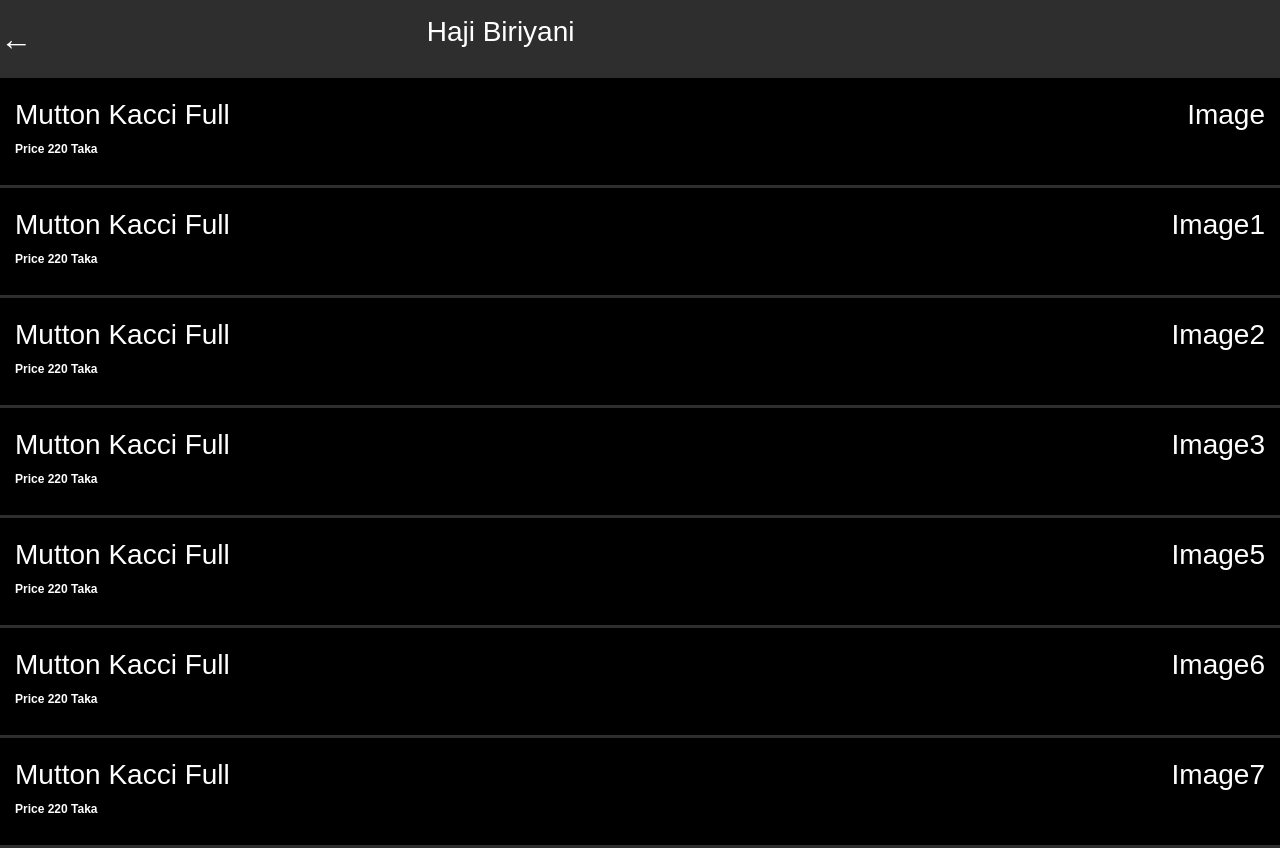
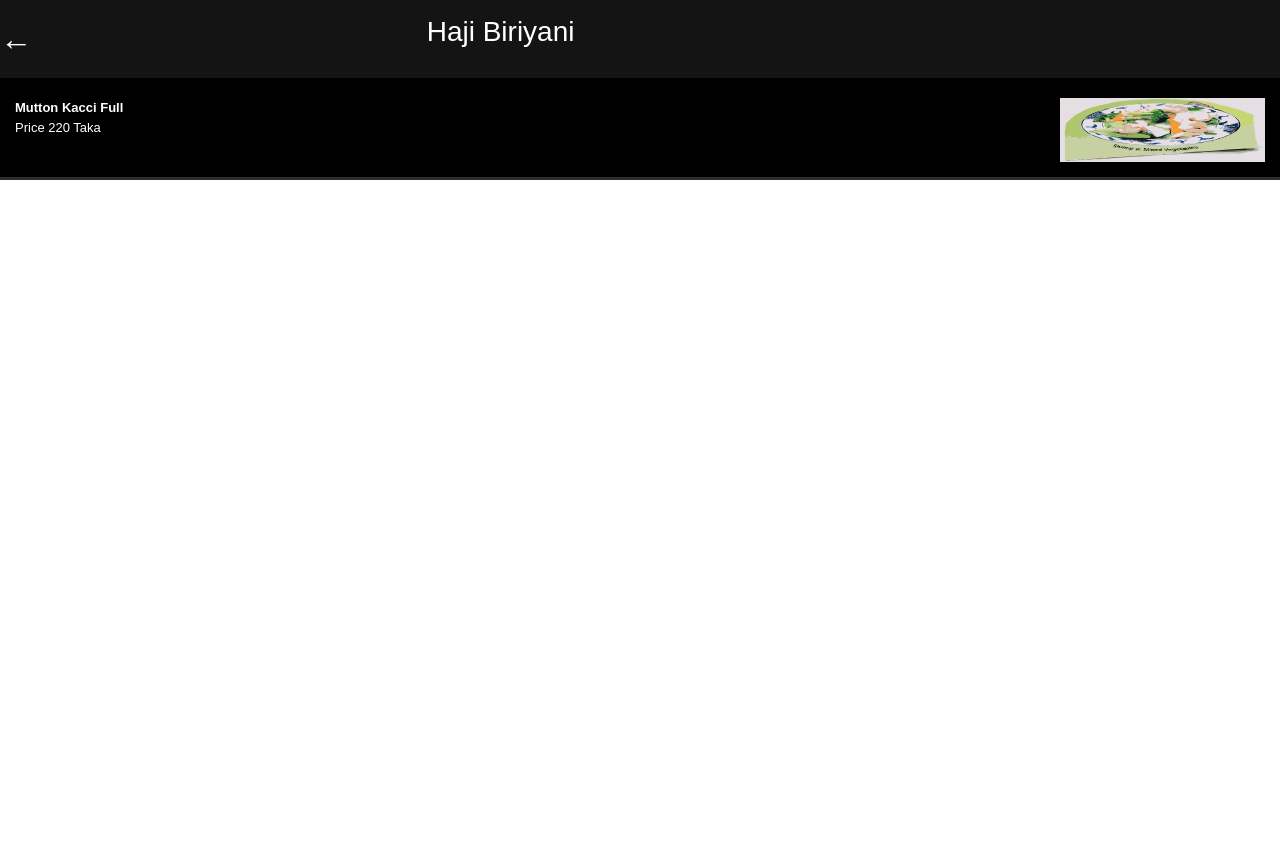
Before and after one commit to itsjahidhasan/food_project, a Next.js app: page /foodmenu in a window 1280 px wide. After the commit the page ends 800 px from the top, so only its background shows below. Built offline with nearby package versions, Linux system fonts and the light colour scheme.

Commit message:
food-menu updated

```diff
--- a/src/components/layout/foodmenu.js
+++ b/src/components/layout/foodmenu.js
@@ -1,9 +1,19 @@
 import Image from "next/image";
 import Link from "next/link";
-import { Row, Col } from "antd";
+import { Row, Col, Drawer, Button } from "antd";
+import React, { useState } from "react";
+
 export default function FoodMenu() {
+  const [visible, setVisible] = useState(false);
+  const showDrawer = () => {
+    setVisible(true);
+  };
+  const onClose = () => {
+    setVisible(false);
+  };
   return (
     <>
+      <div>
         <div className="header">
           <Row span={16}>
             <Col span={8}>
@@ -12,78 +22,39 @@ export default function FoodMenu() {
               </Link>
             </Col>
             <Col>
-          <span className=""><h3>Haji Biriyani</h3></span>
+              <span className="">
+                <h3>Haji Biriyani</h3>
+              </span>
             </Col>
           </Row>
         </div>
-      <div className="menu-content">
+
+        <div className="menu-content" onClick={showDrawer}>
+          <Row>
+            <Col span={16}>
               <div className="menu-name">
-          <h3>Mutton Kacci Full</h3>
-          <p>Price 220 Taka</p>
+                <span className="food-name">Mutton Kacci Full</span>
+                <span className="food-price">Price 220 Taka</span>
               </div>
-        <div className="menu-img">
-          <h3>Image</h3>
+            </Col>
+            <Col span={8}>
+              <div>
+                <img src="/food1.svg" alt="image1" className="menu-img" />
               </div>
+            </Col>
+          </Row>
         </div>
 
-      <div className="menu-content">
-        <div className="menu-name">
-          <h3>Mutton Kacci Full</h3>
-          <p>Price 220 Taka</p>
-        </div>
-        <div className="menu-img">
-          <h3>Image1</h3>
-        </div>
-      </div>
-
-      <div className="menu-content">
-        <div className="menu-name">
-          <h3>Mutton Kacci Full</h3>
-          <p>Price 220 Taka</p>
-        </div>
-        <div className="menu-img">
-          <h3>Image2</h3>
-        </div>
-      </div>
-
-      <div className="menu-content">
-        <div className="menu-name">
-          <h3>Mutton Kacci Full</h3>
-          <p>Price 220 Taka</p>
-        </div>
-        <div className="menu-img">
-          <h3>Image3</h3>
-        </div>
-      </div>
-
-      <div className="menu-content">
-        <div className="menu-name">
-          <h3>Mutton Kacci Full</h3>
-          <p>Price 220 Taka</p>
-        </div>
-        <div className="menu-img">
-          <h3>Image5</h3>
-        </div>
-      </div>
-
-      <div className="menu-content">
-        <div className="menu-name">
-          <h3>Mutton Kacci Full</h3>
-          <p>Price 220 Taka</p>
-        </div>
-        <div className="menu-img">
-          <h3>Image6</h3>
-        </div>
-      </div>
-
-      <div className="menu-content">
-        <div className="menu-name">
-          <h3>Mutton Kacci Full</h3>
-          <p>Price 220 Taka</p>
-        </div>
-        <div className="menu-img">
-          <h3>Image7</h3>
-        </div>
+        <Drawer
+          title="Basic Drawer"
+          placement="bottom"
+          onClose={onClose}
+          visible={visible}
+        >
+          <p>Some contents...</p>
+          <p>Some contents...</p>
+          <p>Some contents...</p>
+        </Drawer>
       </div>
     </>
   );
--- a/styles/scss/_foodmenu.scss
+++ b/styles/scss/_foodmenu.scss
@@ -1,28 +1,39 @@
-
 .header {
-  background: #2e2e2e;
+  background: #141414;
   padding-top: 15px;
   padding-bottom: 15px;
 }
 .back-arrow {
   font-weight: bold;
-  font-size:xx-large;
-
+  font-size: xx-large;
 }
 
-h3{
+h3 {
   color: white;
 }
-.menu-content{
+.menu-content {
   margin-top: 20px;
-  height: 90px;
   padding-left: 15px;
   padding-right: 15px;
+  padding-bottom: 15px;
   border-bottom: 3px solid #2e2e2e;
 }
-.menu-name{
+.menu-name {
   float: left;
 }
-.menu-img{
+.menu-name span {
+  display: block;
+}
+.menu-name .food-name {
+  font-size: 13px;
+  font-weight: bold;
+}
+.menu-name .food-price {
+  font-size: 13px;
+  font-weight: 200;
+}
+.menu-img {
+  width: 16vw;
+  height: 8vh;
   float: right;
 }
```
Also changed, not shown: src/components/layout/common.js (+32 -1 lines). Lines whose indentation alone changed are shown as unchanged.
